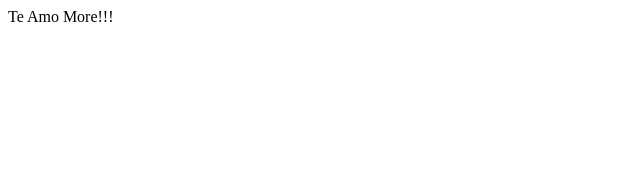
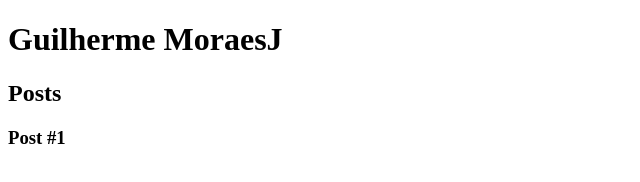
Before and after one commit to GuilhermeJuli/Primeiro-repositorio-GitHub-pt1, a plain HTML site: page HTML5/index.html in a window 1280 px wide. Shown: the whole page, without its empty margins (0-640 px from the left). Drawn offline with Linux system fonts and the light colour scheme.

Commit message:
Commit HTML pt2

```diff
--- a/HTML5/index.html
+++ b/HTML5/index.html
@@ -5,6 +5,19 @@
 <title>Guilherme MoraesJ</title>
 </head>
 <body>
-    Te Amo More!!!
+    <header>
+        <h1>Guilherme MoraesJ</h1>
+    </header>
+    <section>
+        <header>
+            <h2>Posts</h2>
+        </header>
+        <article>
+            <header>
+                <h3>Post #1</h3>
+            </header>
+        </article>
+    </section>
+    <footer></footer>
 </body>
 </html>
```
